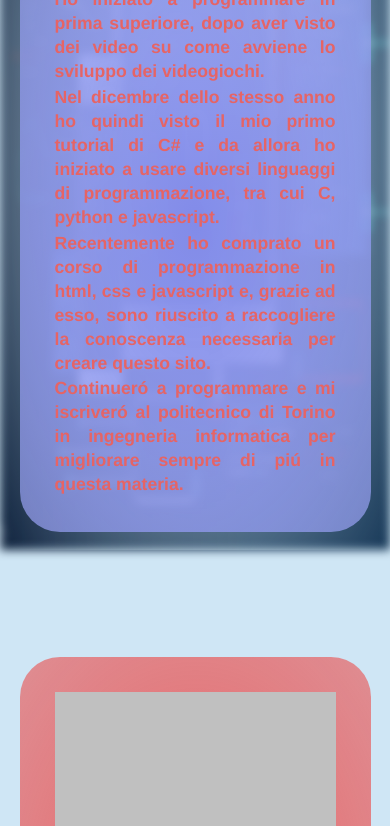
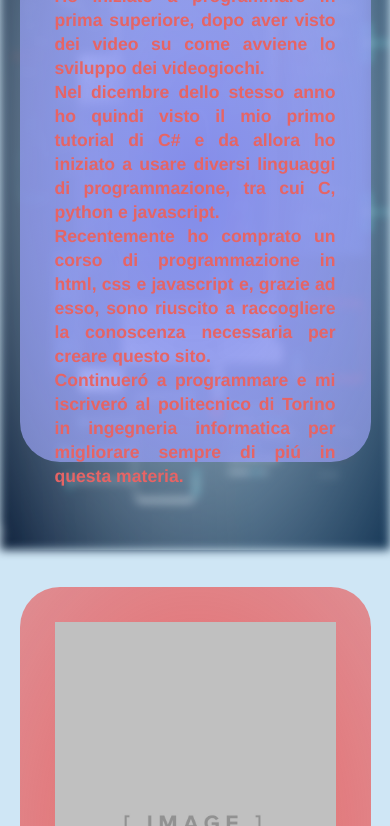
Before and after one commit to Gabry701/E-portfolio, a plain HTML site: page code.html in a window 390 px wide. Shown: the part 294-1120 px from the top of the page. Drawn offline with Linux system fonts and the light colour scheme.

Commit message:
Update style.css

```diff
--- a/style.css
+++ b/style.css
@@ -411,9 +411,9 @@ footer a {
         position: fixed;
     }
     .text-container {
-        min-height: 620px;
-        max-height: max-content;
-        max-height: fit-content;
+        max-height: auto;
+        height: max-content;
+        height: fit-content;
 
     }
     .paragraph {
```
